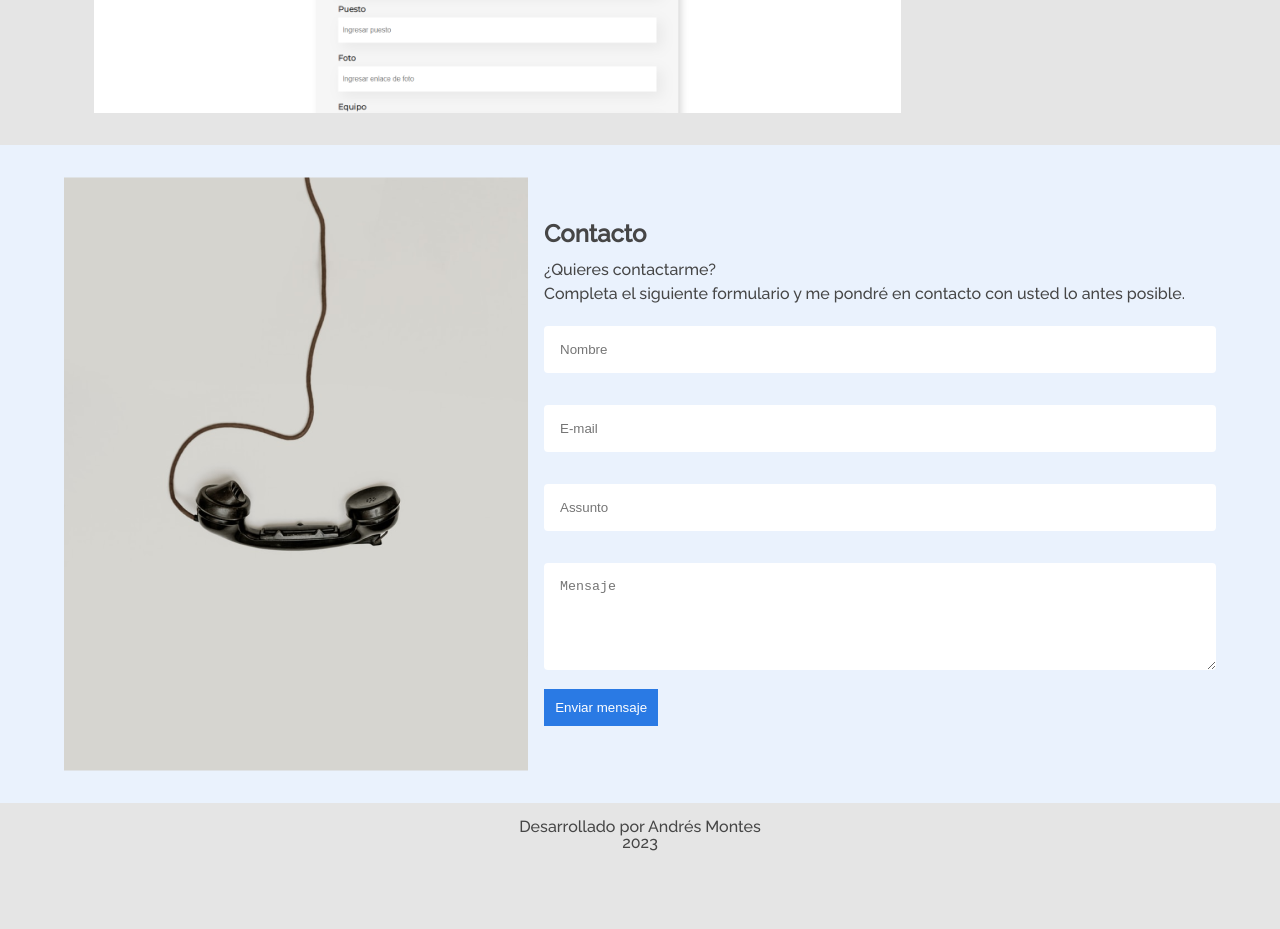
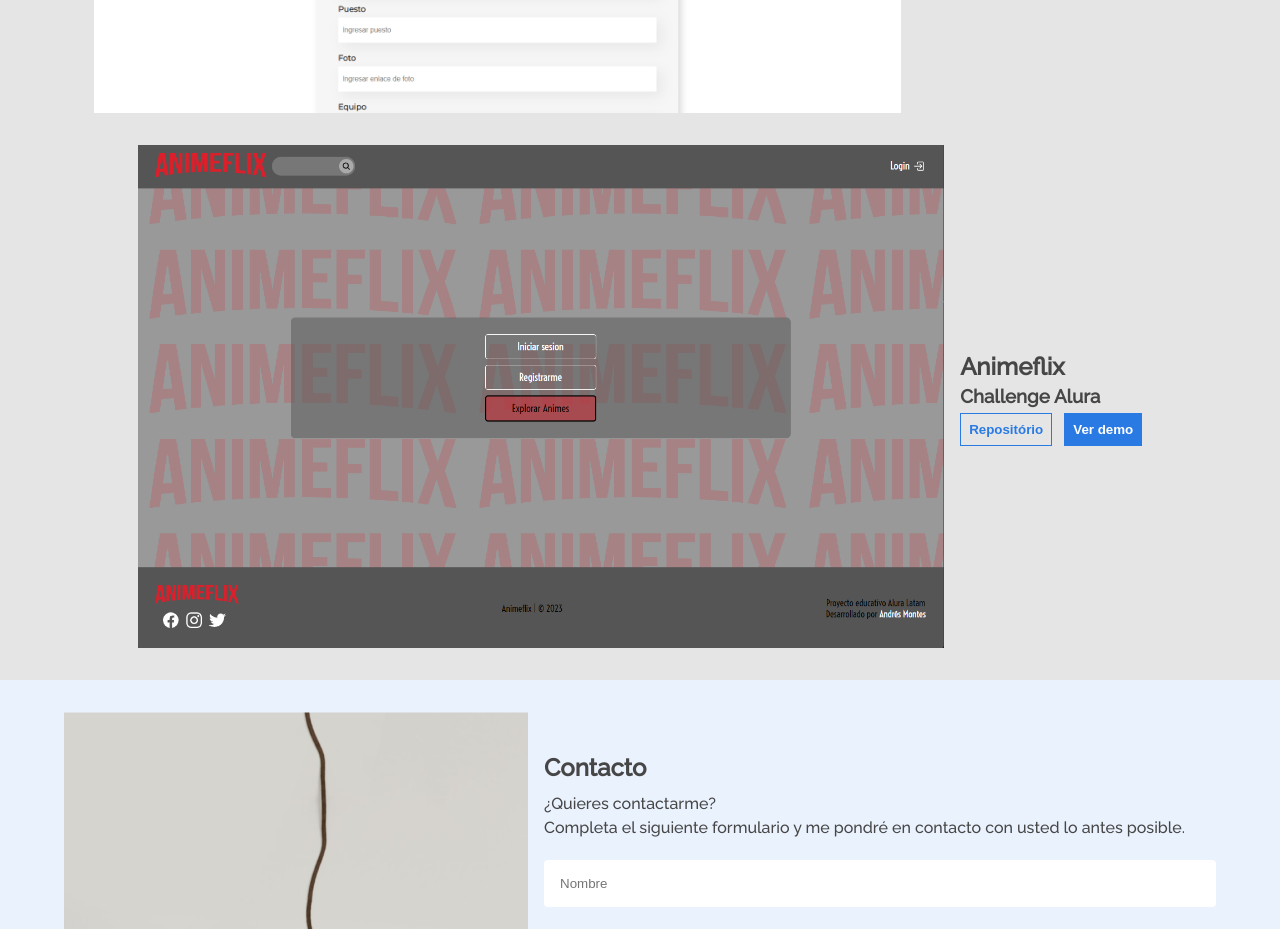
Before and after one commit to xHypnos/portafolioAlura, a plain HTML site: page index.html in a window 1280 px wide. Shown: the part 3000-3929 px from the top of the page. Before the commit the page ends 3867 px from the top, so only its background shows below. Drawn offline with Linux system fonts and the light colour scheme.

Commit message:
Añadida animeflix

```diff
--- a/index.html
+++ b/index.html
@@ -278,6 +278,20 @@
                         </div>
                 </div>
             </div>
+            <div class="experience__box">
+                <!-- Pon el logotipo/captura de pantalla de tu proyecto -->
+                <img class="experience__img" src="assets/img/animeflix.webp">
+                <div class="experience__info">
+                    <h2 class="experience__title">Animeflix</h2>
+                    <h3 class="experience__text">Challenge Alura</h3>
+                        <div class="experience__description">
+                            <!-- Pon el enlace del proyecto en Github o GithubPages -->
+                            <span class="experience__repo"><a target="_blank" rel="noopener" href="https://github.com/xHypnos/animeflix"><button class="experiencia__botao--repo">Repositório</button></a></span>
+                            <span class="experience__demo"><a target="_blank" rel="noopener" href="https://animeflix-xhypnos.vercel.app/"><button class="experience__botao--demo">Ver demo</button></a></span>
+
+                        </div>
+                </div>
+            </div>
 
 
         </section>
```
Also changed, not shown: assets/img/animeflix.webp (added).
